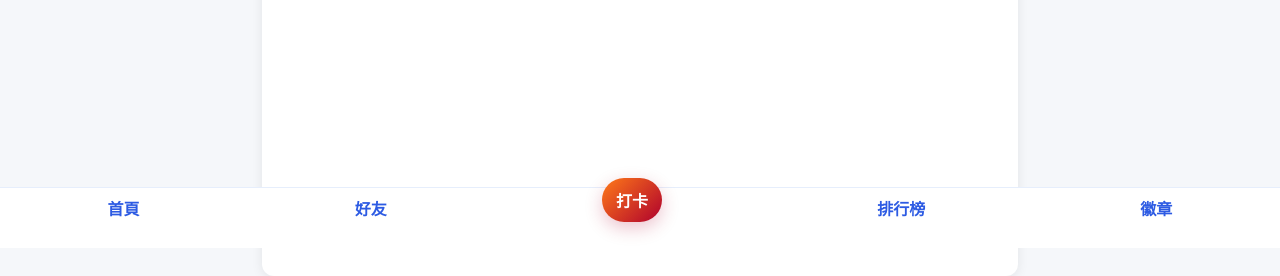
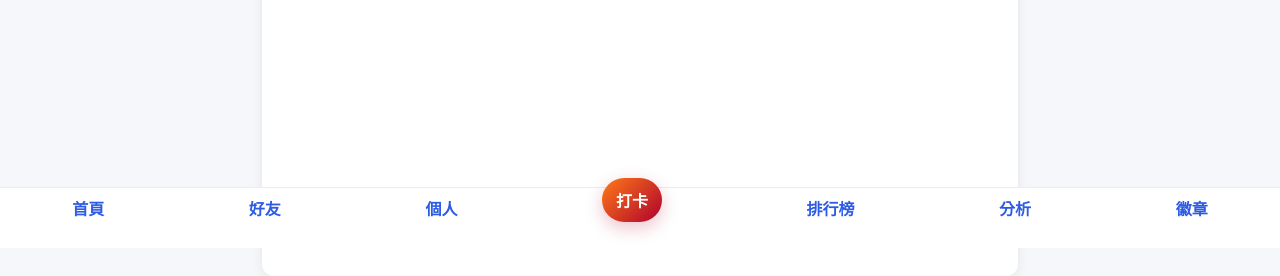
Before and after one commit to jimmy0904229-collab/health-streak-app, a Flask app: page /stats in a window 1280 px wide. Shown: the part 552-828 px from the top of the page. Run offline with Flask 3, Linux system fonts and the light colour scheme.

Commit message:
UI: unify bottom nav to 7 items (Home, Friends, Profile, Checkin(center), Leaderboard, Stats, Badges)

```diff
--- a/templates/badges.html
+++ b/templates/badges.html
@@ -24,9 +24,11 @@
     <div class="bottom-nav">
         <a href="{{ url_for('index') }}" class="nav-item">首頁</a>
         <a href="{{ url_for('friends_page') }}" class="nav-item">好友</a>
+        <a href="{{ url_for('profile_page') }}" class="nav-item">個人</a>
         <a href="{{ url_for('checkin') }}" class="nav-item checkin-btn">打卡</a>
         <a href="{{ url_for('leaderboard_page') }}" class="nav-item">排行榜</a>
         <a href="{{ url_for('stats') }}" class="nav-item">分析</a>
+        <a href="{{ url_for('badges_page') }}" class="nav-item">徽章</a>
     </div>
 </body>
 </html>
--- a/templates/checkin.html
+++ b/templates/checkin.html
@@ -47,12 +47,14 @@
         {% endif %}
     </div>
 
-    <!-- Bottom nav -->
+    <!-- Bottom nav (7 items) -->
     <div class="bottom-nav">
         <a href="{{ url_for('index') }}" class="nav-item">首頁</a>
         <a href="{{ url_for('friends_page') }}" class="nav-item">好友</a>
+        <a href="{{ url_for('profile_page') }}" class="nav-item">個人</a>
         <a href="{{ url_for('checkin') }}" class="nav-item checkin-btn">打卡</a>
         <a href="{{ url_for('leaderboard_page') }}" class="nav-item">排行榜</a>
+        <a href="{{ url_for('stats') }}" class="nav-item">分析</a>
         <a href="{{ url_for('badges_page') }}" class="nav-item">徽章</a>
     </div>
 </body>
--- a/templates/index.html
+++ b/templates/index.html
@@ -50,12 +50,14 @@
         </section>
     </div>
 
-    <!-- Bottom nav -->
+    <!-- Bottom nav (7 items) -->
     <div class="bottom-nav">
         <a href="{{ url_for('index') }}" class="nav-item">首頁</a>
         <a href="{{ url_for('friends_page') }}" class="nav-item">好友</a>
+        <a href="{{ url_for('profile_page') }}" class="nav-item">個人</a>
         <a href="{{ url_for('checkin') }}" class="nav-item checkin-btn">打卡</a>
         <a href="{{ url_for('leaderboard_page') }}" class="nav-item">排行榜</a>
+        <a href="{{ url_for('stats') }}" class="nav-item">分析</a>
         <a href="{{ url_for('badges_page') }}" class="nav-item">徽章</a>
     </div>
 
--- a/templates/leaderboard.html
+++ b/templates/leaderboard.html
@@ -40,8 +40,10 @@
     <div class="bottom-nav">
         <a href="{{ url_for('index') }}" class="nav-item">首頁</a>
         <a href="{{ url_for('friends_page') }}" class="nav-item">好友</a>
+        <a href="{{ url_for('profile_page') }}" class="nav-item">個人</a>
         <a href="{{ url_for('checkin') }}" class="nav-item checkin-btn">打卡</a>
         <a href="{{ url_for('leaderboard_page') }}" class="nav-item">排行榜</a>
+        <a href="{{ url_for('stats') }}" class="nav-item">分析</a>
         <a href="{{ url_for('badges_page') }}" class="nav-item">徽章</a>
     </div>
 
--- a/templates/profile.html
+++ b/templates/profile.html
@@ -31,14 +31,15 @@
         </div>
     </div>
 
-    <!-- Bottom nav -->
+    <!-- Bottom nav (7 items) -->
     <div class="bottom-nav">
         <a href="{{ url_for('index') }}" class="nav-item">首頁</a>
         <a href="{{ url_for('friends_page') }}" class="nav-item">好友</a>
+        <a href="{{ url_for('profile_page') }}" class="nav-item">個人</a>
         <a href="{{ url_for('checkin') }}" class="nav-item checkin-btn">打卡</a>
         <a href="{{ url_for('leaderboard_page') }}" class="nav-item">排行榜</a>
         <a href="{{ url_for('stats') }}" class="nav-item">分析</a>
-        <a href="{{ url_for('profile_page') }}" class="nav-item">個人</a>
+        <a href="{{ url_for('badges_page') }}" class="nav-item">徽章</a>
     </div>
 </body>
 </html>
--- a/templates/stats.html
+++ b/templates/stats.html
@@ -26,8 +26,10 @@
     <div class="bottom-nav">
         <a href="{{ url_for('index') }}" class="nav-item">首頁</a>
         <a href="{{ url_for('friends_page') }}" class="nav-item">好友</a>
+        <a href="{{ url_for('profile_page') }}" class="nav-item">個人</a>
         <a href="{{ url_for('checkin') }}" class="nav-item checkin-btn">打卡</a>
         <a href="{{ url_for('leaderboard_page') }}" class="nav-item">排行榜</a>
+        <a href="{{ url_for('stats') }}" class="nav-item">分析</a>
         <a href="{{ url_for('badges_page') }}" class="nav-item">徽章</a>
     </div>
 
```
Also changed, not shown: templates/friends.html (+4 -3 lines).
